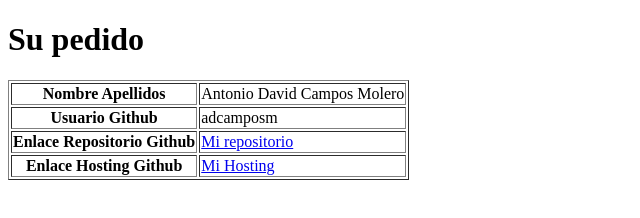
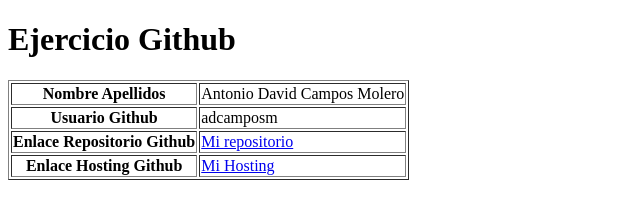
Before and after one commit to nxvaexe/HolaMundoAntonioDavidCamposMolero, a plain HTML site: page index.html in a window 1280 px wide. Shown: the whole page, without its empty margins (0-640 px from the left). Drawn offline with Linux system fonts and the light colour scheme.

Commit message:
Update index.html

```diff
--- a/index.html
+++ b/index.html
@@ -5,7 +5,7 @@
     <title>Antonio David Campos Molero</title>
 </head>
 <body>
-<h1>Su pedido</h1>
+<h1>Ejercicio Github</h1>
 <table border="1">
   <tr>
     <th scope="col">Nombre Apellidos</th>
```
